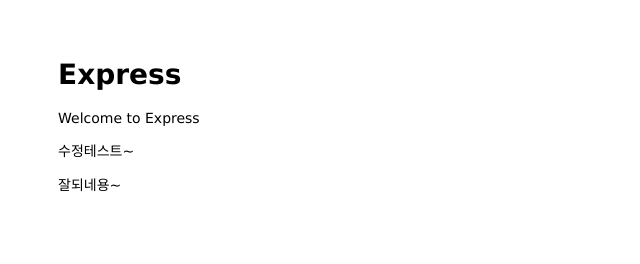
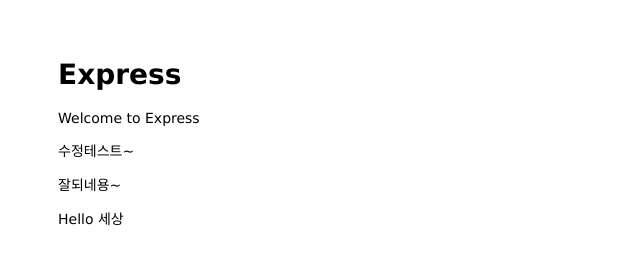
Before and after one commit to skaghdyd/mastering-git-github, a website: page public/index.html in a window 1280 px wide. Shown: the full height of the page, 0-640 px from the left. Drawn offline with Linux system fonts and the light colour scheme.

Commit message:
두번째 수정

```diff
--- a/public/index.html
+++ b/public/index.html
@@ -10,6 +10,7 @@
   <p>Welcome to Express</p>
   <p>수정테스트~</p>
   <p>잘되네용~</p>
+  <p>Hello 세상</p>
 </body>
 
 </html>
```
